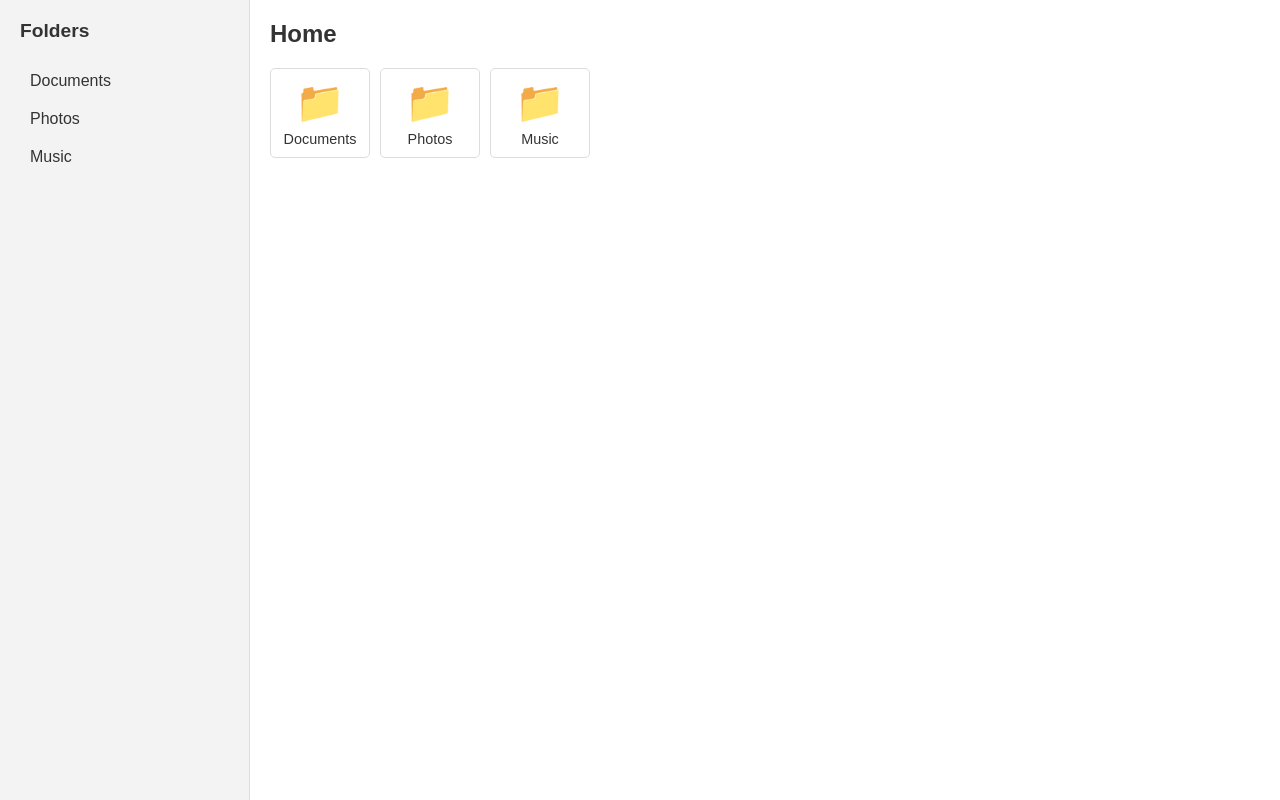
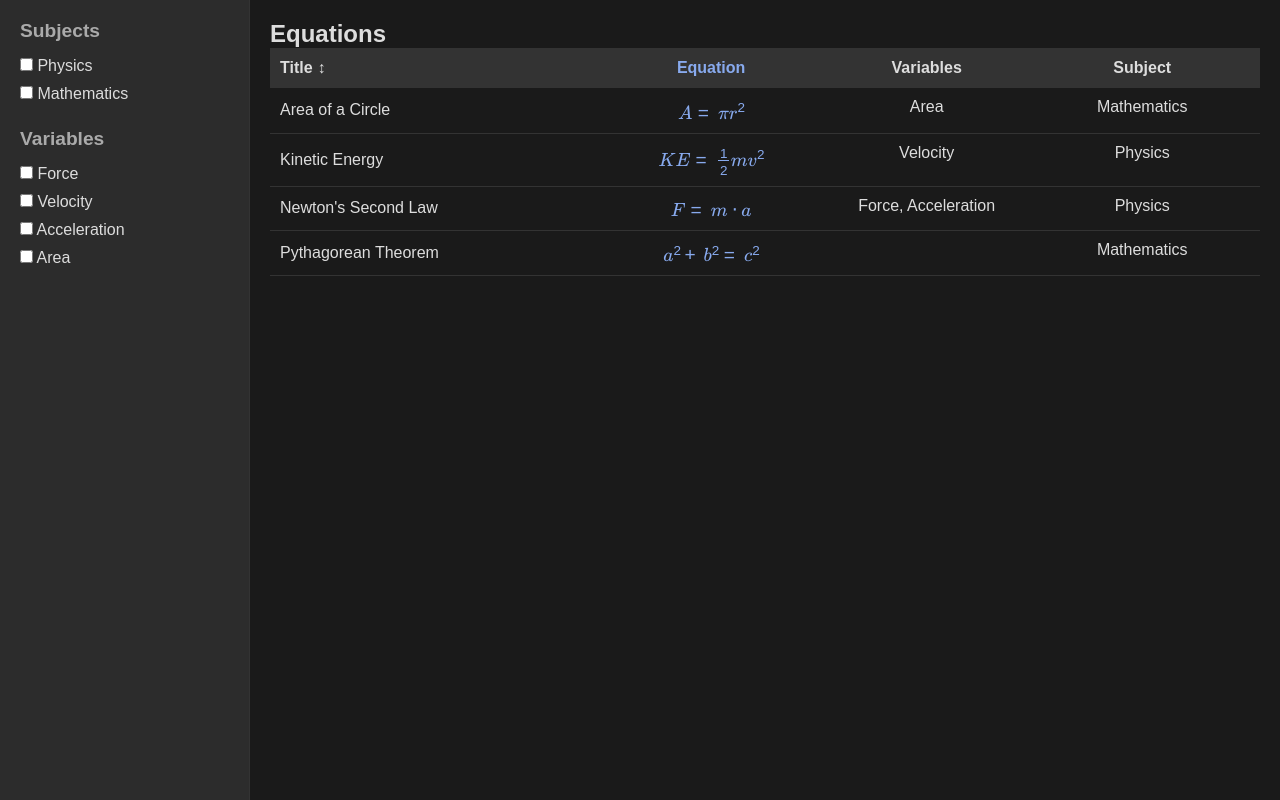
Before and after one commit to TotallyNotIvan/EquIndexPOCusingGPT, a plain HTML site: page index.html in a window 1280 px wide. Drawn offline with nearby package versions, Linux system fonts and the light colour scheme.

Commit message:
Used ChatGPT to really dial in what i want, the display acts exactly as it should however i need to make it more efficant

```diff
--- a/index.html
+++ b/index.html
@@ -3,24 +3,72 @@
 <head>
   <meta charset="UTF-8">
   <meta name="viewport" content="width=device-width, initial-scale=1.0">
-  <title>Online Data Organizer</title>
+  <title>Equation Database</title>
   <link rel="stylesheet" href="styles.css">
+  <!-- Load MathJax -->
+  <script src="https://cdn.jsdelivr.net/npm/mathjax@3/es5/tex-mml-chtml.js"></script>
 </head>
 <body>
   <div class="container">
     <aside class="sidebar">
-      <h2>Folders</h2>
-      <ul id="folderList">
-        <li onclick="openFolder('Documents')">Documents</li>
-        <li onclick="openFolder('Photos')">Photos</li>
-        <li onclick="openFolder('Music')">Music</li>
+      <h2>Subjects</h2>
+      <ul id="subjectList">
+        <li>
+          <label>
+            <input type="checkbox" class="subject-checkbox" value="Physics" onchange="updateEquationList()">
+            Physics
+          </label>
+        </li>
+        <li>
+          <label>
+            <input type="checkbox" class="subject-checkbox" value="Mathematics" onchange="updateEquationList()">
+            Mathematics
+          </label>
+        </li>
+      </ul>
+      <h2>Variables</h2>
+      <ul id="variableList">
+        <li>
+          <label>
+            <input type="checkbox" class="variable-checkbox" value="Force" onchange="updateEquationList()">
+            Force
+          </label>
+        </li>
+        <li>
+          <label>
+            <input type="checkbox" class="variable-checkbox" value="Velocity" onchange="updateEquationList()">
+            Velocity
+          </label>
+        </li>
+        <li>
+          <label>
+            <input type="checkbox" class="variable-checkbox" value="Acceleration" onchange="updateEquationList()">
+            Acceleration
+          </label>
+        </li>
+        <li>
+          <label>
+            <input type="checkbox" class="variable-checkbox" value="Area" onchange="updateEquationList()">
+            Area
+          </label>
+        </li>
       </ul>
     </aside>
 
     <main class="main-content">
-      <h2 id="currentFolder">Home</h2>
-      <div id="contentArea" class="content-area">
-        <!-- Folder contents will be dynamically loaded here -->
+      <h2>Equations</h2>
+      <div class="equation-table">
+        <div class="equation-row header">
+          <div class="equation-title" onclick="sortEquations('title')">
+            Title <span id="sortArrow" class="arrow">&#8597;</span>
+          </div>
+          <div class="equation-expression">Equation</div>
+          <div class="equation-variables">Variables</div>
+          <div class="equation-subject">Subject</div>
+        </div>
+        <div id="equationList" class="equation-list">
+          <!-- Filtered equations will be displayed here -->
+        </div>
       </div>
     </main>
   </div>
--- a/script.js
+++ b/script.js
@@ -1,56 +1,108 @@
-const contentArea = document.getElementById('contentArea');
-const currentFolder = document.getElementById('currentFolder');
+const equationList = document.getElementById('equationList');
 
-// Dummy folder and file data
-const data = {
-  Home: [
-    { type: 'folder', name: 'Documents' },
-    { type: 'folder', name: 'Photos' },
-    { type: 'folder', name: 'Music' },
-  ],
-  Documents: [
-    { type: 'file', name: 'Resume.docx' },
-    { type: 'file', name: 'Report.pdf' },
-  ],
-  Photos: [
-    { type: 'file', name: 'Vacation.jpg' },
-    { type: 'file', name: 'Family.png' },
-  ],
-  Music: [
-    { type: 'file', name: 'Song.mp3' },
-    { type: 'file', name: 'Album.flac' },
-  ],
-};
+// Dummy JSON data for equations with LaTeX format for MathJax
+const equations = [
+  {
+    title: "Newton's Second Law",
+    equation: "F = m \\cdot a",
+    subject: "Physics",
+    variables: ["Force", "Acceleration"]
+  },
+  {
+    title: "Kinetic Energy",
+    equation: "KE = \\frac{1}{2} m v^2",
+    subject: "Physics",
+    variables: ["Velocity"]
+  },
+  {
+    title: "Area of a Circle",
+    equation: "A = \\pi r^2",
+    subject: "Mathematics",
+    variables: ["Area"]
+  },
+  {
+    title: "Pythagorean Theorem",
+    equation: "a^2 + b^2 = c^2",
+    subject: "Mathematics",
+    variables: []
+  }
+];
 
-// Function to load folder content
-function openFolder(folderName) {
-  currentFolder.innerText = folderName;
-  contentArea.innerHTML = '';
+// Initial sort order
+let sortOrder = 'asc'; // or 'desc'
 
-  const folderContent = data[folderName];
+// Function to update displayed equations based on selected filters
+function updateEquationList() {
+  const selectedSubjects = Array.from(document.querySelectorAll('.subject-checkbox:checked'))
+    .map(checkbox => checkbox.value);
+  const selectedVariables = Array.from(document.querySelectorAll('.variable-checkbox:checked'))
+    .map(checkbox => checkbox.value);
 
-  folderContent.forEach(item => {
-    const itemDiv = document.createElement('div');
-    itemDiv.classList.add('item');
+  equationList.innerHTML = '';
 
-    const icon = document.createElement('div');
-    icon.classList.add(item.type === 'folder' ? 'folder-icon' : 'file-icon');
-    icon.innerHTML = item.type === 'folder' ? '📁' : '📄';
+  const filteredEquations = equations.filter(eq => {
+    const matchesSubject = selectedSubjects.length === 0 || selectedSubjects.includes(eq.subject);
+    const matchesVariables = selectedVariables.length === 0 || selectedVariables.every(variable => eq.variables.includes(variable));
+    return matchesSubject && matchesVariables;
+  });
 
-    const name = document.createElement('div');
-    name.classList.add('file-name');
-    name.innerText = item.name;
+  // Sort equations by title
+  const sortedEquations = filteredEquations.sort((a, b) => {
+    const titleA = a.title.toLowerCase();
+    const titleB = b.title.toLowerCase();
 
-    itemDiv.appendChild(icon);
-    itemDiv.appendChild(name);
+    if (sortOrder === 'asc') {
+      return titleA.localeCompare(titleB);
+    } else {
+      return titleB.localeCompare(titleA);
+    }
+  });
 
-    if (item.type === 'folder') {
-      itemDiv.onclick = () => openFolder(item.name);
-    }
+  // Display sorted equations in table format
+  sortedEquations.forEach(eq => {
+    const row = document.createElement('div');
+    row.classList.add('equation-row');
 
-    contentArea.appendChild(itemDiv);
+    const title = document.createElement('div');
+    title.classList.add('equation-title');
+    title.innerText = eq.title;
+
+    const expression = document.createElement('div');
+    expression.classList.add('equation-expression');
+    expression.innerHTML = `\\(${eq.equation}\\)`; // Insert LaTeX expression
+
+    const variables = document.createElement('div');
+    variables.classList.add('equation-variables');
+    variables.innerText = eq.variables.join(', ');
+
+    const subject = document.createElement('div');
+    subject.classList.add('equation-subject');
+    subject.innerText = eq.subject;
+
+    row.appendChild(title);
+    row.appendChild(expression);
+    row.appendChild(variables);
+    row.appendChild(subject);
+
+    equationList.appendChild(row);
   });
+
+  // Re-render MathJax after updating the content
+  MathJax.typesetPromise()
+    .then(() => {
+      console.log("Equations rendered successfully!");
+    })
+    .catch((err) => console.error("MathJax rendering failed: ", err));
 }
 
-// Load the home folder by default
-openFolder('Home');
+// Function to sort equations by title
+function sortEquations(criteria) {
+  if (criteria === 'title') {
+    sortOrder = sortOrder === 'asc' ? 'desc' : 'asc'; // Toggle sort order
+    document.getElementById('sortArrow').innerHTML = sortOrder === 'asc' ? '&#8593;' : '&#8595;'; // Change arrow direction
+  }
+  updateEquationList();
+}
+
+// Load all equations initially
+updateEquationList();
--- a/styles.css
+++ b/styles.css
@@ -8,7 +8,8 @@
   body {
     display: flex;
     height: 100vh;
-    color: #333;
+    color: #ddd;
+    background-color: #1a1a1a;
   }
 
   .container {
@@ -18,27 +19,24 @@
 
   .sidebar {
     width: 250px;
-    background-color: #f3f3f3;
+    background-color: #2c2c2c;
     padding: 20px;
-    border-right: 1px solid #ddd;
+    border-right: 1px solid #333;
   }
 
   .sidebar h2 {
-    margin-bottom: 20px;
+    margin-bottom: 10px;
     font-size: 1.2em;
+    color: #aaa;
   }
 
   .sidebar ul {
     list-style: none;
+    margin-bottom: 20px;
   }
 
   .sidebar ul li {
-    padding: 10px;
-    cursor: pointer;
-  }
-
-  .sidebar ul li:hover {
-    background-color: #ddd;
+    padding: 5px 0;
   }
 
   .main-content {
@@ -46,37 +44,40 @@
     padding: 20px;
   }
 
-  #currentFolder {
-    font-size: 1.5em;
-    margin-bottom: 20px;
+  .equation-table {
+    width: 100%;
+    border-top: 1px solid #333;
   }
 
-  .content-area {
+  .equation-row {
     display: flex;
-    flex-wrap: wrap;
-    gap: 10px;
+    padding: 10px;
+    border-bottom: 1px solid #333;
   }
 
-  .item {
-    width: 100px;
-    padding: 10px;
-    text-align: center;
-    border: 1px solid #ddd;
-    border-radius: 5px;
-    cursor: pointer;
-    transition: background-color 0.2s;
+  .equation-row.header {
+    font-weight: bold;
+    background-color: #333;
+    cursor: pointer; /* Pointer cursor for sortable headers */
   }
 
-  .item:hover {
-    background-color: #eee;
+  .equation-title {
+    flex: 1.5;
+    display: flex;
+    align-items: center;
   }
 
-  .folder-icon, .file-icon {
-    font-size: 40px;
-    margin-bottom: 5px;
-    color: #888;
+  .equation-expression,
+  .equation-variables,
+  .equation-subject {
+    flex: 1;
+    text-align: center;
   }
 
-  .file-name {
-    font-size: 0.9em;
+  .arrow {
+    margin-left: 5px; /* Space between title and arrow */
   }
+
+  .equation-row .equation-expression {
+    color: #8ae;
+  }
```
Also changed, not shown: equations.json (added, +28 -0 lines).
